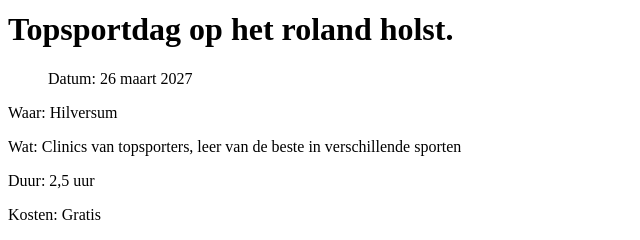
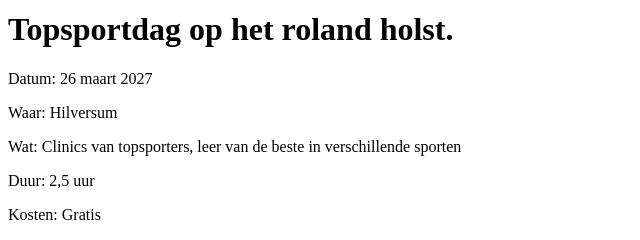
Before and after one commit to HiddeOldenhof/weekopdracht-3, a plain HTML site: page index.html in a window 1280 px wide. Shown: the part 142-382 px from the top of the page, 0-640 px from the left. Drawn offline with Linux system fonts and the light colour scheme.

Commit message:
WebLab Run 20-11-2026 11:47:59 (UTC+01:00)

```diff
--- a/index.html
+++ b/index.html
@@ -13,7 +13,7 @@
 </html>
 <body>
   <h1>Topsportdag op het roland holst.</h1>
- <ul> <p> Datum: 26 maart 2027 </p> </ul>
+ <ul-> <p> Datum: 26 maart 2027 </p> </ul->
 <p>Waar: Hilversum</p>
 <p>Wat: Clinics van topsporters, leer van de
 beste in verschillende sporten</p>
```
Also changed, not shown: 1 other file.
